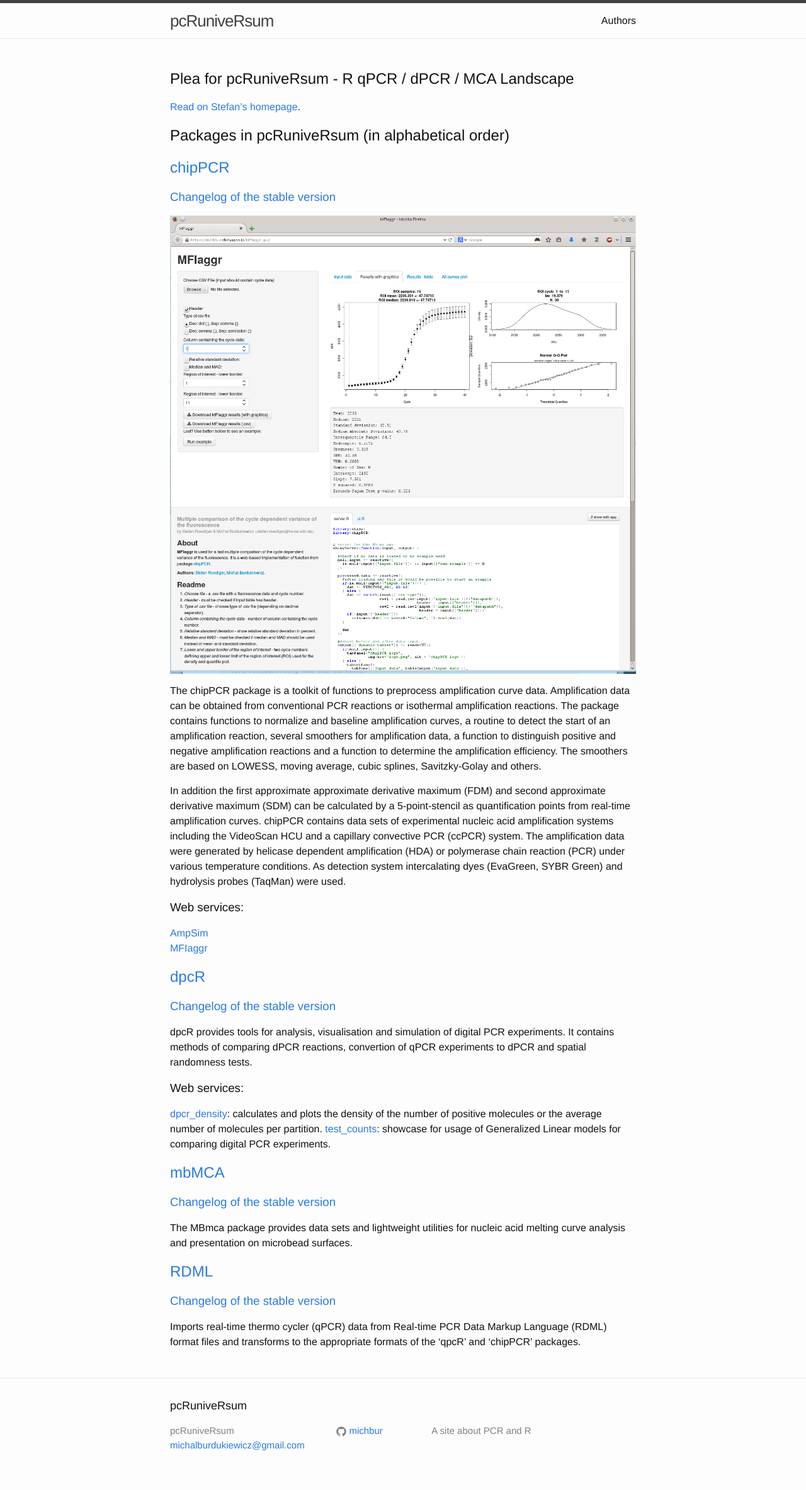
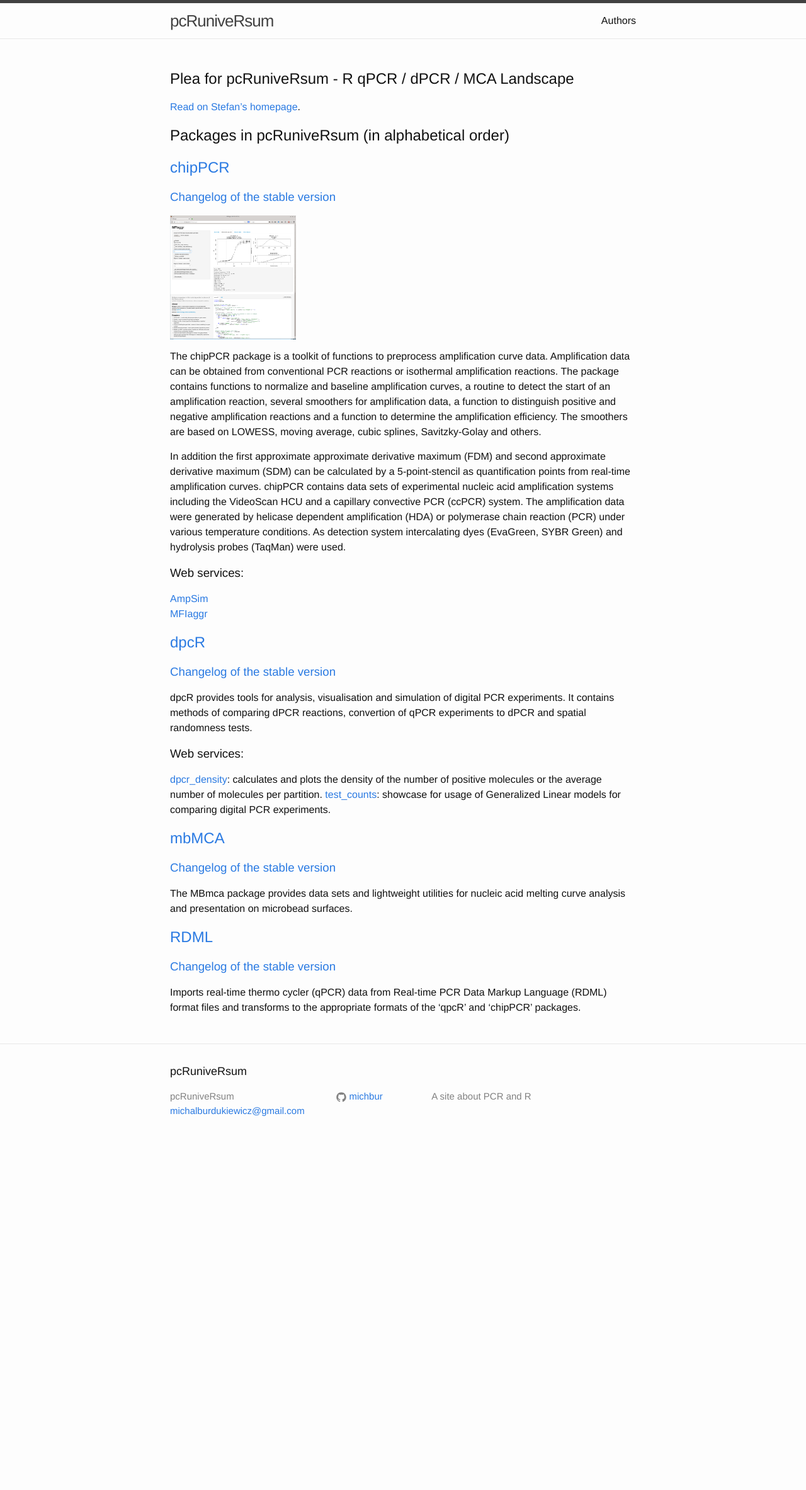
Before and after one commit to PCRuniversum/website, a Jekyll site: the page built from index.md, in a window 1280 px wide. Shown: the whole page at 63% size. Built offline with Jekyll 4.4.1, drawn with Linux system fonts in a browser that asks for light colours; after the commit the page ends 1835 px from its top, so only the background shows below that.

Commit message:
resized picture

```diff
--- a/index.md
+++ b/index.md
@@ -14,7 +14,7 @@ home: true
 
 ### [Changelog of the stable version](http://cran.r-project.org/web/packages/chipPCR/ChangeLog)
 
-![MFIaggr_gui](MFIaggr_gui.png)
+<img src="MFIaggrgui.png" alt="MFIaggrgui" style="width: 200px;"/>
 
 The chipPCR package is a toolkit of functions to preprocess amplification curve data. Amplification data can be obtained from conventional PCR reactions or isothermal amplification reactions. The package contains functions to normalize and baseline amplification curves, a routine to detect the start of an amplification reaction, several smoothers for amplification data, a function to distinguish positive and negative amplification reactions and a function to determine the amplification efficiency. The smoothers are based on LOWESS, moving average, cubic splines, Savitzky-Golay and others.
 
```
Also changed, not shown: MFIaggrgui.png (renamed from MFIaggr_gui.png).
